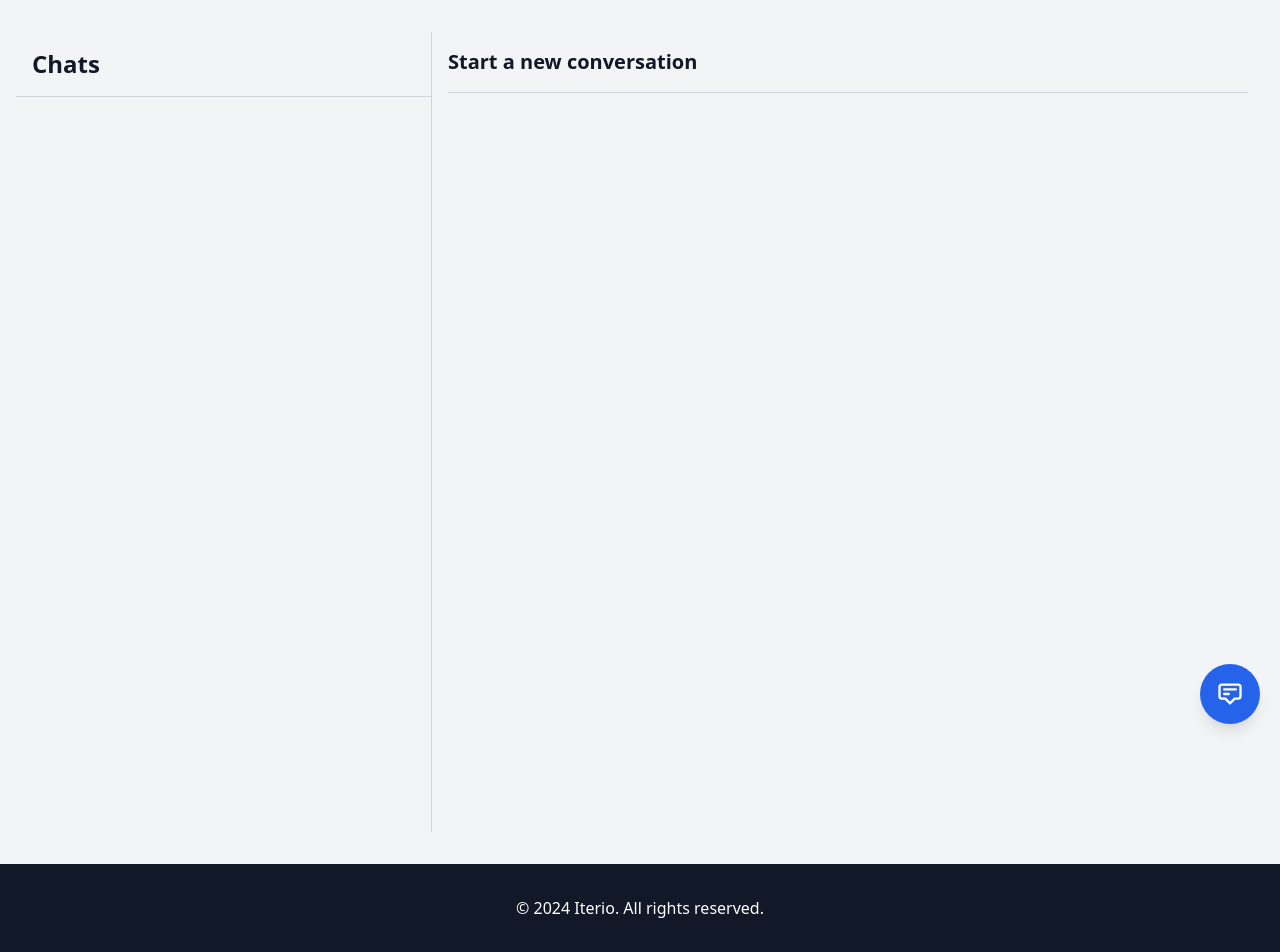
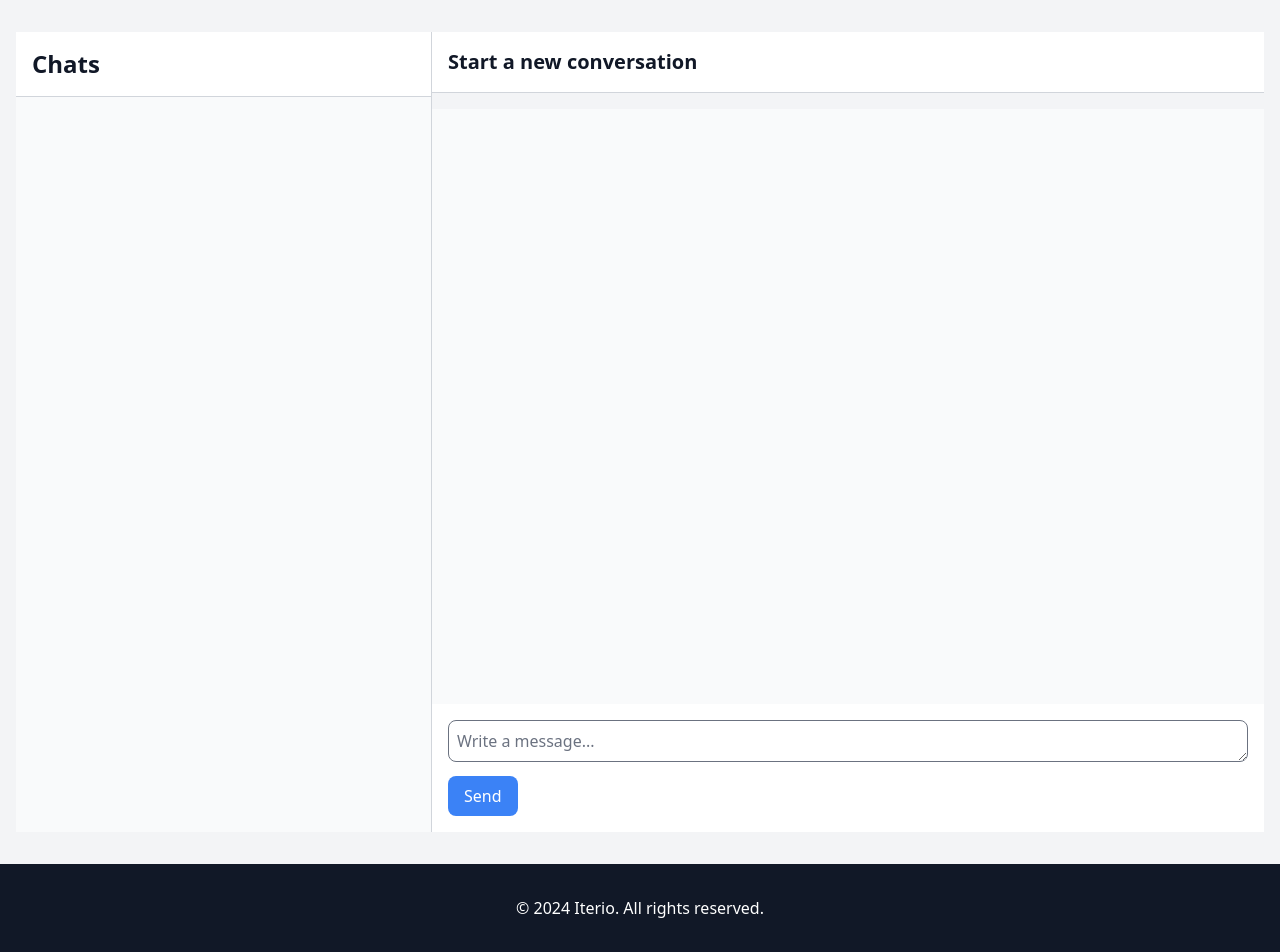
Before and after one commit to zabalae/iterio_project, a Django app: template iterio_app/templates/iterio_app/inbox.html in a window 1280 px wide. Shown: the part 56-1008 px from the top of the page. Run offline with Django 5.2, Linux system fonts and the light colour scheme; the template is opened without the code that fills it: most values are stand-ins (such as "Sample title", 1, 10 or a date in 2020); style sheets or scripts are compiled from the project's sources; some libraries are stand-ins or nearby versions.

Commit message:
fixing inbox style

```diff
--- a/iterio_app/admin.py
+++ b/iterio_app/admin.py
@@ -1,5 +1,5 @@
 from django.contrib import admin
-from .models import Category, Profile, SubCategory, Service, ServiceProvider, Booking, City, TimeSlot, ChatMessage
+from .models import Category, Profile, SubCategory, Service, ServiceProvider, City, TimeSlot, ChatMessage, Booking
 from django.contrib.auth.models import User
 
 
--- a/iterio_app/forms.py
+++ b/iterio_app/forms.py
@@ -3,7 +3,7 @@ from django.contrib.auth.forms import UserCreationForm, UserChangeForm, SetPassw
 from django import forms
 from django.forms import SelectMultiple
 
-from .models import Profile, City, Service, Category, SubCategory, Booking, TimeSlot
+from .models import Profile, City, Service, Category, SubCategory, TimeSlot, Booking
 
 
 class UserInfoForm(forms.ModelForm):
@@ -133,13 +133,13 @@ class ServiceForm(forms.ModelForm):
 class BookingForm(forms.ModelForm):
     class Meta:
         model = Booking
-        fields = ['time_slot', 'user', 'created_at']
+        fields = ['timeslot', 'user', 'created_at']
 
     def __init__(self, *args, **kwargs):
         service_id = kwargs.pop('service_id', None)
         super(BookingForm, self).__init__(*args, **kwargs)
         if service_id:
-            self.fields['time_slot'].queryset = TimeSlot.objects.filter(service__id=service_id, is_booked=False)
+            self.fields['timeslot'].queryset = TimeSlot.objects.filter(service__id=service_id, is_booked=False)
     # time_slot = forms.ModelChoiceField(queryset=TimeSlot.objects.filter(is_booked=False))
 
     # class Meta:
--- a/iterio_app/models.py
+++ b/iterio_app/models.py
@@ -102,6 +102,7 @@ class ServiceProvider(models.Model):
 
 #     def __str__(self):
 #         return f"Booking by {self.user.username} for {self.service.name} with {self.provider.user.username}"
+
 class TimeSlot(models.Model):
     service = models.ForeignKey(Service, on_delete=models.CASCADE, related_name='time_slot_service')
     date = models.DateField()
@@ -115,11 +116,11 @@ class TimeSlot(models.Model):
 
 class Booking(models.Model):
     user = models.ForeignKey(User, related_name='bookings', on_delete=models.CASCADE)
-    time_slot = models.ForeignKey(TimeSlot, on_delete=models.CASCADE, related_name='bookings', default=1)
+    timeslot = models.ForeignKey(TimeSlot, on_delete=models.CASCADE, related_name='bookings')
     created_at = models.DateTimeField(default=timezone.now)
 
     def __str__(self):
-        return f"Booking by {self.user.username} for {self.time_slot.service.name} on {self.time_slot.date} at {self.time_slot.start_time}"
+        return f"Booking by {self.user.username} for {self.timeslot.service.name} on {self.timeslot.date} at {self.timeslot.start_time}"
 
 
 class ChatMessage(models.Model):
--- a/iterio_app/templates/iterio_app/inbox.html
+++ b/iterio_app/templates/iterio_app/inbox.html
@@ -5,96 +5,80 @@
 {% tailwind_css %}
 
 {% block content %}
-<!-- Main Contents -->
-<div class="main_content flex flex-col h-screen">
-    <div class="messages-container flex flex-1 overflow-hidden">
-        <div class="messages-container-inner flex flex-1">
+<div class="flex h-screen">
     <!-- Messages Inbox -->
-            <div class="messages-inbox w-1/3 border-r border-gray-300">
-                <div class="messages-headline flex items-center justify-between p-4 border-b border-gray-300">
-                    <div class="input-with-icon hidden">
+    <div class="w-1/3 border-r border-gray-300 flex flex-col">
+        <div class="flex items-center justify-between p-4 border-b border-gray-300 bg-white">
+            <div class="hidden">
                 <input id="autocomplete-input" type="text" placeholder="Search" class="w-full px-3 py-2 border border-gray-300 rounded-md focus:outline-none focus:ring-2 focus:ring-blue-500">
-                        <i class="icon-material-outline-search"></i>
             </div>
             <h2 class="text-2xl font-semibold">Chats</h2>
             <span class="icon-feather-edit text-xl cursor-pointer"></span>
         </div>
-                <div class="messages-inbox-inner overflow-y-auto h-full p-4">
-                    <ul>
+        <div class="overflow-y-auto p-4 flex-1 bg-gray-50">
+            <ul class="divide-y divide-gray-200">
                 {% for m in chat_message %}
+                <li class="py-4">
                     {% if request.user == m.sender %}
-                                <li class="mb-4">
-                                    <a href="{% url 'inbox_detail' m.receiver.username %}" class="flex items-center space-x-3">
-                                        <div class="message-avatar w-12 h-12">
-                                            <!-- Profile picture works -->
-                                            {% if profile.profile_picture %}
-                                                <img src="{{ m.receiver.profile.profile_picture.url }}" alt="Receiver's Profile Picture" class="w-full h-full rounded-full object-cover">
+                    <a href="{% url 'inbox_detail' m.receiver.username %}" class="flex items-center space-x-3 hover:bg-gray-100 p-2 rounded-md transition">
+                        <div class="w-12 h-12">
+                            {% if m.receiver.profile.profile_picture %}
+                            <img src="{{ m.receiver.profile.profile_picture.url }}" alt="Receiver's Profile Picture" class="w-12 h-12 rounded-full object-cover">
                             {% else %}
-                                                <img src="{% static 'images/default_profile.png' %}" alt="Default Profile Picture" class="w-full h-full rounded-full object-cover">
+                            <img src="{% static 'images/default_profile.png' %}" alt="Default Profile Picture" class="w-12 h-12 rounded-full object-cover">
                             {% endif %}
                         </div>
-                                        <div class="message-by flex-1">
-                                            <div class="message-by-headline flex justify-between items-center">
-                                                <!-- Full name works -->
+                        <div class="flex-1">
+                            <div class="flex justify-between items-center">
                                 <h5 class="font-bold">{{ m.receiver.first_name }} {{ m.receiver.last_name }}</h5>
                                 <span class="text-gray-500 text-sm">{{ m.date|timesince }} ago</span>
                             </div>
-                                            <p class="text-gray-700">{{m.message|truncatechars:40}}</p>
+                            <p class="text-gray-700">{{ m.message|truncatechars:40 }}</p>
                         </div>
                     </a>
-                                </li>
                     {% endif %}
-
                     {% if request.user == m.receiver %}
-                                <li class="mb-4">
-                                    <a href="{% url 'inbox_detail' m.sender.username %}" class="flex items-center space-x-3">
-                                        <div class="message-avatar w-12 h-12">
-                                            <!-- Profile picture works -->
-                                            {% if profile.profile_picture %}
-                                                <img src="{{ m.sender.profile.profile_picture.url }}" alt="Sender's Profile Picture" class="w-full h-full rounded-full object-cover">
+                    <a href="{% url 'inbox_detail' m.sender.username %}" class="flex items-center space-x-3 hover:bg-gray-100 p-2 rounded-md transition">
+                        <div class="w-12 h-12">
+                            {% if m.sender.profile.profile_picture %}
+                            <img src="{{ m.sender.profile.profile_picture.url }}" alt="Sender's Profile Picture" class="w-12 h-12 rounded-full object-cover">
                             {% else %}
-                                                <img src="{% static 'images/default_profile.png' %}" alt="Default Profile Picture" class="w-full h-full rounded-full object-cover">
+                            <img src="{% static 'images/default_profile.png' %}" alt="Default Profile Picture" class="w-12 h-12 rounded-full object-cover">
                             {% endif %}
                         </div>
-                                        <div class="message-by flex-1">
-                                            <div class="message-by-headline flex justify-between items-center">
-                                                <!-- Full name works -->
+                        <div class="flex-1">
+                            <div class="flex justify-between items-center">
                                 <h5 class="font-bold">{{ m.sender.first_name }} {{ m.sender.last_name }}</h5>
                                 <span class="text-gray-500 text-sm">{{ m.date|timesince }} ago</span>
                             </div>
-                                            <p class="text-gray-700">{{m.message|truncatechars:40}}</p>
+                            <p class="text-gray-700">{{ m.message|truncatechars:40 }}</p>
                         </div>
                     </a>
+                    {% endif %}
                 </li>
-                            {% endif %}
                 {% empty %}
-                            <li>
-                                <a href="" class="flex items-center space-x-3">
-                                    <div class="message-by">
-                                        <div class="message-by-headline">
-                                            <h5>No messages yet</h5>
-                                        </div>
-                                    </div>
-                                </a>
+                <li class="text-center text-gray-500 py-4">
+                    No messages yet
                 </li>
                 {% endfor %}
             </ul>
         </div>
     </div>
+
     <!-- Message Content -->
-            <div class="message-content flex-1 p-4">
-                <div class="messages-headline border-b border-gray-300 pb-4 mb-4">
+    <div class="flex-1 flex flex-col">
+        <div class="border-b border-gray-300 pb-4 mb-4 p-4 bg-white">
             <h4 class="text-xl font-bold">Start a new conversation</h4>
+        </div>
+        <div class="flex-1 overflow-y-auto p-4 bg-gray-50" style="max-height: calc(100vh - 150px);">
+            <div class="space-y-4" id="chat-messages">
+                <!-- Message content will be displayed here -->
+            </div>
+        </div>
+        <div class="p-4 bg-white">
+            <textarea id="chat-input" cols="1" rows="1" placeholder="Write a message..." class="w-full p-2 border rounded-lg focus:outline-none focus:ring-2 focus:ring-blue-500"></textarea>
+            <button id="send-btn" class="bg-blue-500 text-white px-4 py-2 rounded-lg mt-2 hover:bg-blue-600">Send</button>
         </div>
     </div>
 </div>
-    </div>
-</div>
-
-<!-- Open Chat Box -->
-<div uk-toggle="target: #offcanvas-chat" class="start-chat fixed bottom-5 right-5 bg-blue-600 p-4 rounded-full text-white cursor-pointer shadow-lg">
-    <svg class="h-7 w-7" fill="none" stroke="currentColor" viewBox="0 0 24 24" xmlns="http://www.w3.org/2000/svg">
-        <path stroke-linecap="round" stroke-linejoin="round" stroke-width="2" d="M7 8h10M7 12h4m1 8l-4-4H5a2 2 0 01-2-2V6a2 2 0 012-2h14a2 2 0 012 2v8a2 2 0 01-2 2h-3l-4 4z"></path>
-    </svg>
-</div>
 {% endblock %}
--- a/iterio_app/urls.py
+++ b/iterio_app/urls.py
@@ -28,7 +28,7 @@ urlpatterns = [
     path('services/<int:service_id>/time_slots/', views.time_slots_created, name='time_slots_created'),
     path('services/<int:service_id>/add_slot/', views.add_time_slot, name='add_service_slot'),
     path('services/<int:service_id>/slots/', views.service_slots, name='service_slots'),
-    path('book-time-slot/<int:service_id>/', views.book_time_slot, name='book_time_slot'),
+    path('book-time-slot/<int:timeslot_id>/', views.book_time_slot, name='book_time_slot'),
     path('timeslot/<int:timeslot_id>/update/', views.update_time_slot, name='update_time_slot'),
     path('timeslot/<int:timeslot_id>/delete/', views.delete_time_slot, name='delete_time_slot'),
 ]
```
Also changed, not shown: iterio_app/templates/iterio_app/book_service.html (+4 -4 lines), iterio_app/templates/iterio_app/my_bookings.html (+6 -22 lines), iterio_app/views.py (+15 -11 lines), db.sqlite3, iterio_app/migrations/0030_alter_chatmessage_options_delete_booking.py (added), iterio_app/migrations/0031_booking.py (added). Lines whose indentation alone changed are shown as unchanged.
